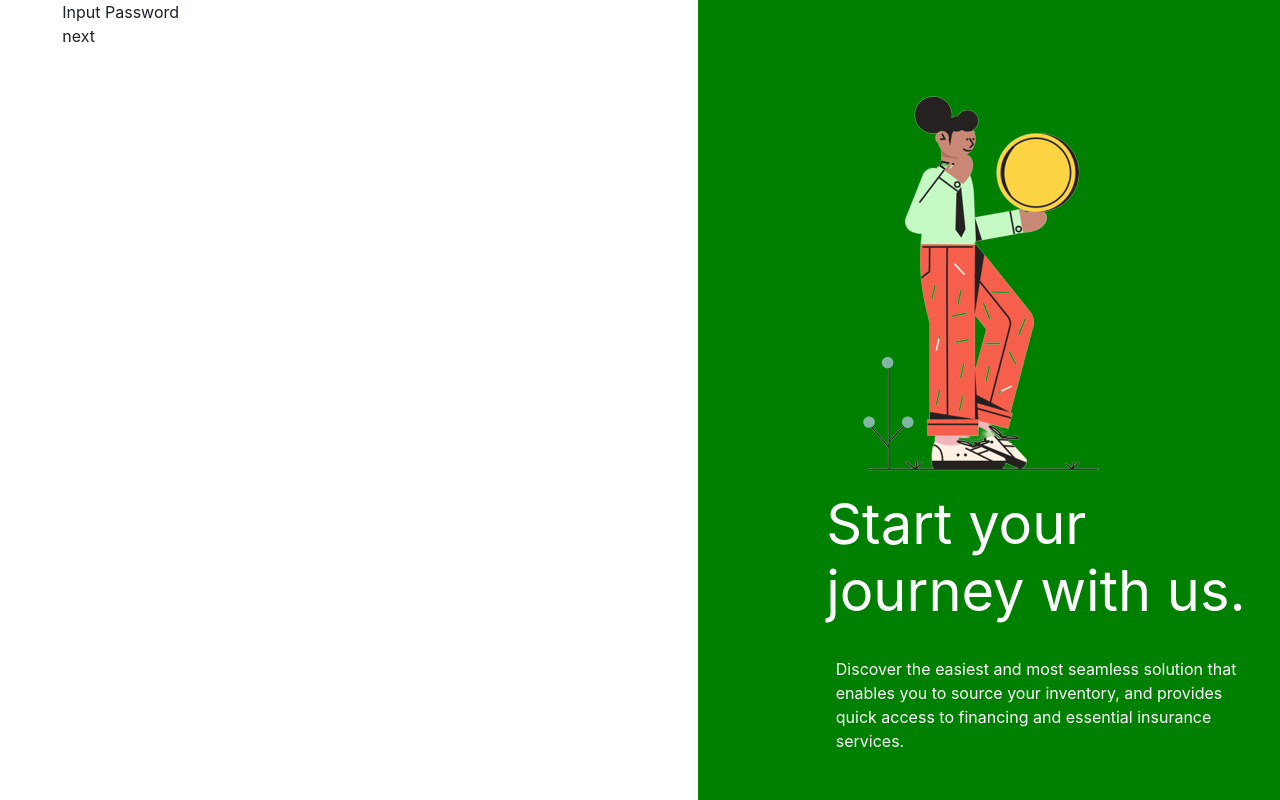
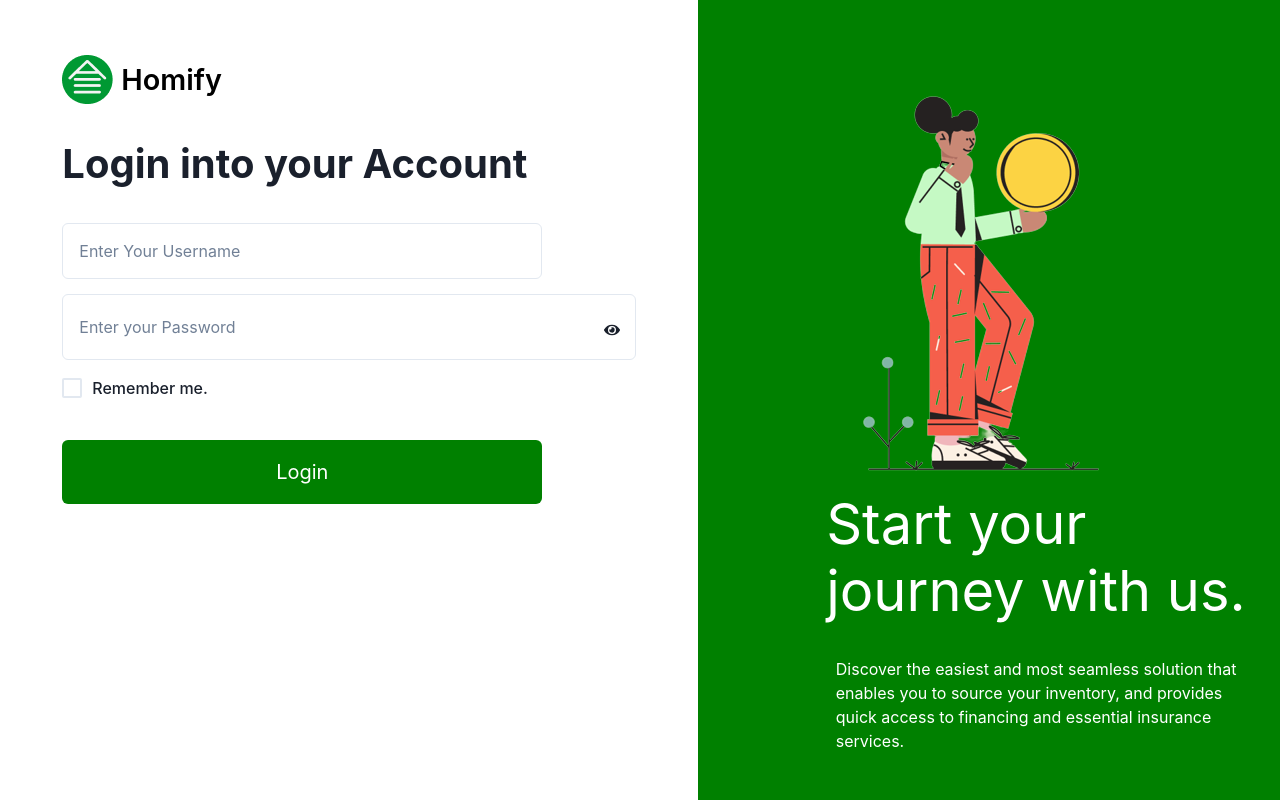
Before and after one commit to michaelNuel/Abetterhomify, a React (Create React App) app: page /login/signin in a window 1280 px wide. Built offline with nearby package versions, Linux system fonts and the light colour scheme.

Commit message:
worked on the login page

```diff
--- /dev/null
+++ b/src/Components/LoginSignInSignUpComp/CheckBox/CheckBx.jsx
@@ -0,0 +1,18 @@
+import { Checkbox, FormControl, FormLabel } from "@chakra-ui/react"
+
+
+const CheckBx = () => {
+  return (
+    <FormControl display="flex" alignItems="center" mb="40px">
+    <Checkbox
+    name="isPriority"
+    size="lg"
+    // colorScheme="purple"
+    color={"blue.50"}
+    />
+    <FormLabel mb="0" ml="10px">Remember me.</FormLabel>
+  </FormControl>
+  )
+}
+
+export default CheckBx
--- a/src/Components/LoginSignInSignUpComp/HeadingComp/HeadingComp.jsx
+++ b/src/Components/LoginSignInSignUpComp/HeadingComp/HeadingComp.jsx
@@ -5,7 +5,7 @@ const HeadingComp = ({headingText}) => {
   return (
     <Box mt={"2rem"} mb={"2rem"}>
       <Heading
-         fontSize={{base:"28px" ,lg:"42.9923px"}}
+         fontSize={{base:"28px" ,lg:"40px"}}
           fontWeight={700} lineHeight={"54px"} >
            {headingText}
      </Heading>
--- a/src/Components/LoginSignInSignUpComp/SignupComp/SignIn.jsx
+++ b/src/Components/LoginSignInSignUpComp/SignupComp/SignIn.jsx
@@ -1,14 +1,21 @@
-import { Box, Text } from "@chakra-ui/react"
-import { NavLink } from "react-router-dom"
+import { Box} from "@chakra-ui/react"
+import Logo from "../../LogoComp/Logo"
+import HeadingComp from "../HeadingComp/HeadingComp"
+import InputComp from "../InputComp/InputComp"
+import Password from "../InputComp/Password"
+import CheckBx from "../CheckBox/CheckBx"
+import Btn from "../ButtonComp/Btn"
 
 
 const SignIn = () => {
   return (
-    <Box>
-      <Text>
-        Input Password
-      </Text>
-      <NavLink to={"nextpage"}>next</NavLink>
+    <Box height={"100vh"} py={"55px"}>
+      <Logo />
+      <HeadingComp headingText={"Login into your Account"} />
+      <InputComp helpingText={"Enter Your Username"} />
+      <Password />
+      <CheckBx />
+      <Btn btnText={"Login"} />
     </Box>
   )
 }
```
